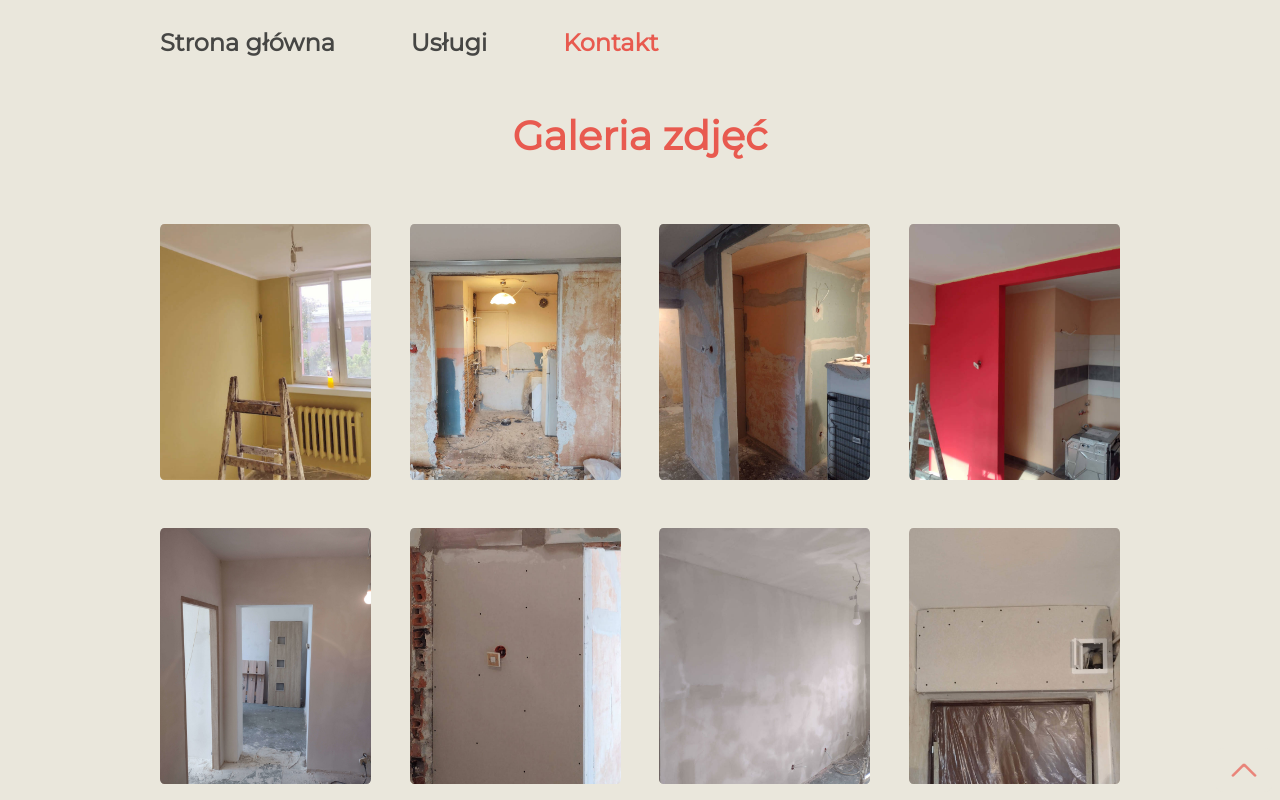
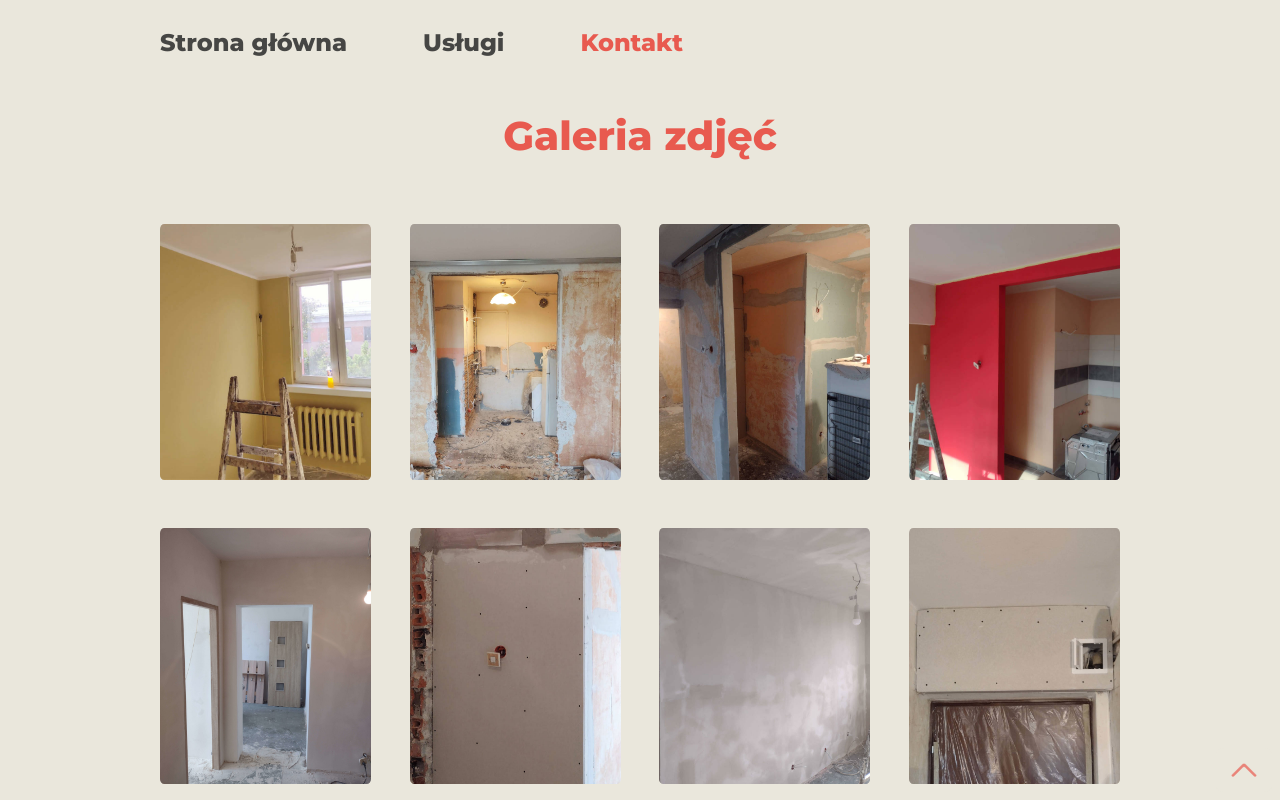
Before and after one commit to MoniaMoni/refreshspace, a plain HTML site: page gallery.html in a window 1280 px wide. Shown: the top 800 px of the page. Drawn offline with Linux system fonts and the light colour scheme.

Commit message:
New fonts in gallery

```diff
--- a/gallery.html
+++ b/gallery.html
@@ -7,7 +7,7 @@
     <title>Remonty i wykończenia domów i mieszkań. Galeria.</title>
     <link rel="preconnect" href="https://fonts.googleapis.com">
     <link rel="preconnect" href="https://fonts.gstatic.com" crossorigin>
-    <link href="https://fonts.googleapis.com/css2?family=Montserrat&family=Prata&display=swap" rel="stylesheet">
+    <link href="https://fonts.googleapis.com/css2?family=Montserrat:wght@300;500;800&display=swap" rel="stylesheet">
     <link rel="stylesheet" href="style.css">
     <link rel="icon" type="image/png" href="pictures/roller_icon.png"/>
 </head>
```
